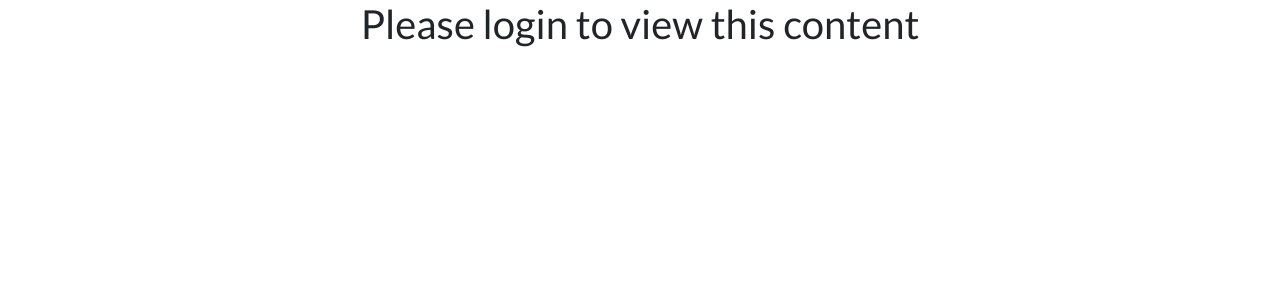
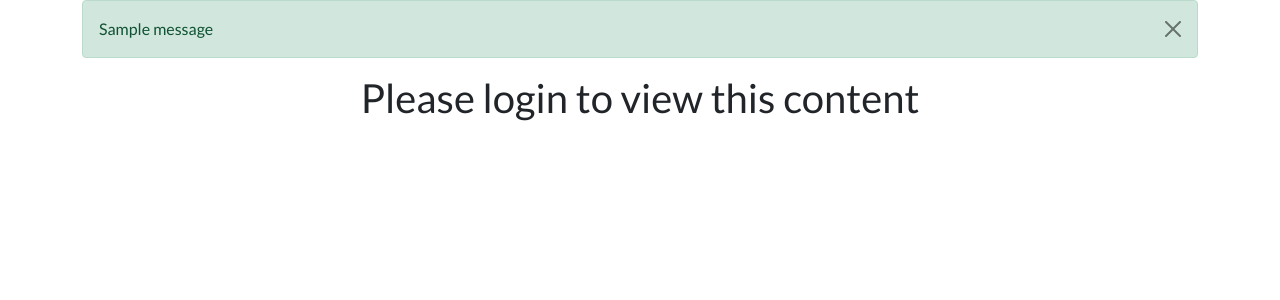
Before and after one commit to Richard-Hallam/Individual-Full-Stack-Project-Assessment, a Django app: page /transactions/ in a window 1280 px wide. Shown: the part 56-356 px from the top of the page. Run offline with Django 4.2, Linux system fonts and the light colour scheme; data comes from the database, SQL or seed files in the repository; one stand-in notice (Sample message) is shown.

Commit message:
added transaction notifications when performing a crud operation

```diff
--- a/transactions/templates/transactions/transaction_list.html
+++ b/transactions/templates/transactions/transaction_list.html
@@ -36,7 +36,16 @@
             {% endif %}
         </div>
     </nav>
+    <div class="container">
+        {% if messages %}
+            <div class="alert alert-success alert-dismissible fade show" role="alert">
+                {% for message in messages %}
+                    {{ message }}
+                {% endfor %}
+                <button type="button" class="btn-close" data-bs-dismiss="alert" aria-label="Close"></button>
+            </div>
     <div >
+        {% endif %}
         {% if user.is_authenticated %}
             <div class="text-center container">
                 <h1 class="h1">Transaction List</h1>
--- a/transactions/views.py
+++ b/transactions/views.py
@@ -40,15 +40,25 @@ def transactions_list(request):
         return render(request, 'transactions/transaction_list.html', context)
 
 
+# def edit_transaction(request, transaction_id):
+#     transaction = get_object_or_404(Transaction, pk=transaction_id)
+#     if request.method == 'POST':
+#         form = TransactionForm(request.POST, instance=transaction)
+#         if form.is_valid():
+#             form.save()
+#             transactions = Transaction.objects.all()
+#             return redirect('transactions')
 def edit_transaction(request, transaction_id):
     transaction = get_object_or_404(Transaction, pk=transaction_id)
     if request.method == 'POST':
         form = TransactionForm(request.POST, instance=transaction)
         if form.is_valid():
             form.save()
-            transactions = Transaction.objects.all()
+            messages.success(request, 'Transaction successfully edited.')
             return redirect('transactions')
-
+        else:
+            form = TransactionForm(instance=transaction)
+            return render(request, 'transactions/edit_transaction.html', {'form': form})
     else:
         form = TransactionForm(instance=transaction)
     return render(
```
Also changed, not shown: README.md.
